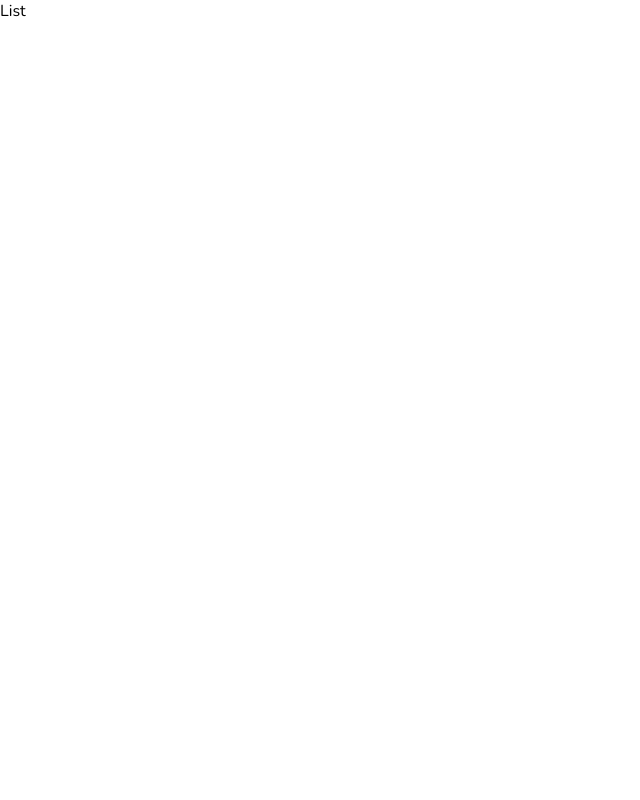
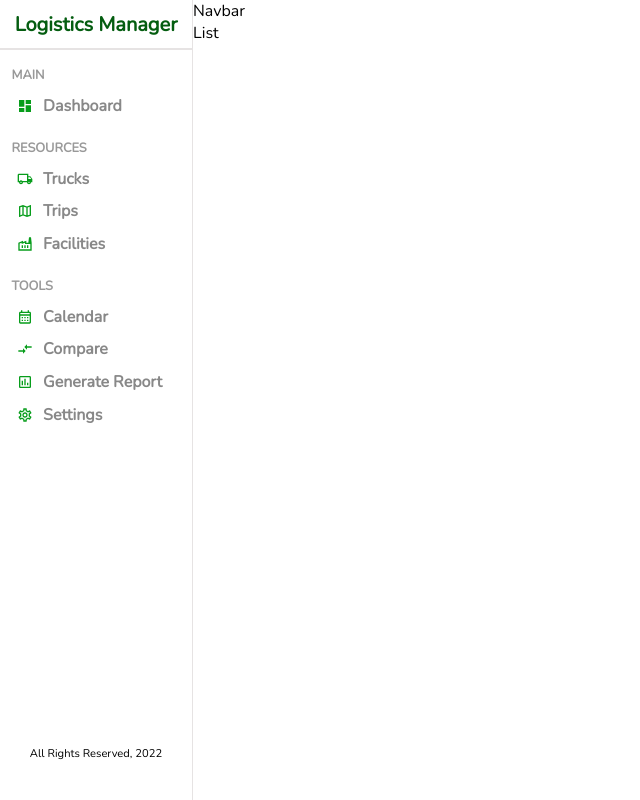
Before and after one commit to Wsref/project_logist_taoufik, a React (Create React App) app: page /trucks in a window 1280 px wide. Shown: the whole page, without its empty margins (0-640 px from the left). Built offline with nearby package versions, Linux system fonts and the light colour scheme.

Commit message:
Added base for pages and added links to sidebar

```diff
--- a/src/components/sidebar/Sidebar.jsx
+++ b/src/components/sidebar/Sidebar.jsx
@@ -1,4 +1,5 @@
 import React from 'react'
+import { Link } from 'react-router-dom'
 import DashboardIcon from '@mui/icons-material/Dashboard';
 import LocalShippingOutlinedIcon from '@mui/icons-material/LocalShippingOutlined';
 import MapOutlinedIcon from '@mui/icons-material/MapOutlined';
@@ -20,15 +21,19 @@ const Sidebar = () => {
             <div className="center">
                 <ul>
                     <p className="title">MAIN</p>
+                    <Link to="/" style={{textDecoration: "none"}}>
                         <li>
                             <DashboardIcon className="icon" />
                             <span>Dashboard</span>
                         </li>
+                    </Link>
                     <div className="title">RESOURCES</div>
+                    <Link to="/trucks" style={{textDecoration: "none"}}>
                         <li>
                             <LocalShippingOutlinedIcon className="icon" />
                             <span>Trucks</span>
                         </li>
+                    </Link>
                     <li>
                         <MapOutlinedIcon className="icon" />
                         <span>Trips</span>
--- a/src/components/sidebar/sidebar.scss
+++ b/src/components/sidebar/sidebar.scss
@@ -12,7 +12,7 @@
         justify-content: center;
 
         .logo {
-            font-size: 100%;
+            font-size: 125%;
             font-weight: bold;
             text-align: center;
             color: #045d10;
@@ -59,7 +59,7 @@
                 }
 
                 span {
-                    font-size: 90%;
+                    font-size: 100%;
                     font-weight: 600;
                     color: #888;
                     margin-left: 6%;
--- a/src/pages/list/List.jsx
+++ b/src/pages/list/List.jsx
@@ -1,8 +1,17 @@
 import React from 'react'
+import Sidebar from '../../components/sidebar/Sidebar'
+import Navbar from '../../components/navbar/Navbar'
+import './list.scss'
 
 const List = () => {
   return (
-    <div className='list'>List</div>
+    <div className='list'>
+        <Sidebar />
+        <div className="listContainer">
+            <Navbar />
+            List
+        </div>
+    </div>
   )
 }
 
--- a/src/pages/list/list.scss
+++ b/src/pages/list/list.scss
@@ -1,2 +1,7 @@
 .list {
+    display: flex;
+
+    .listContainer {
+        flex: 6;
+    }
 }
--- a/src/pages/new/New.jsx
+++ b/src/pages/new/New.jsx
@@ -1,9 +1,16 @@
 import './new.scss'
 import React from 'react'
+import Sidebar from '../../components/sidebar/Sidebar'
+import Navbar from '../../components/navbar/Navbar'
 
 const New = () => {
     return (
-        <div className='new'>New</div>
+        <div className='new'>
+            <Sidebar />
+            <div className="newContainer">
+                <Navbar />
+            </div>
+        </div>
     )
 }
 
--- a/src/pages/new/new.scss
+++ b/src/pages/new/new.scss
@@ -1,2 +1,6 @@
 .new {
+    display: flex;
+    .newContainer {
+        flex: 6;
+    }
 }
```
Lines whose indentation alone changed are shown as unchanged.
